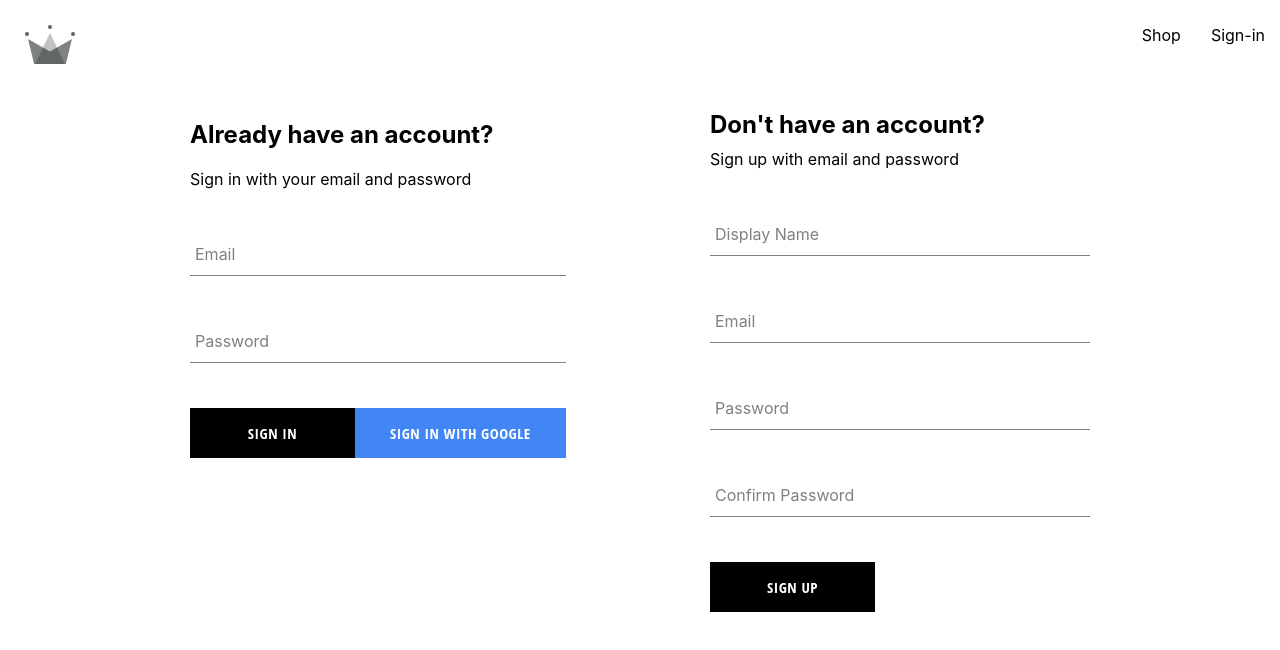
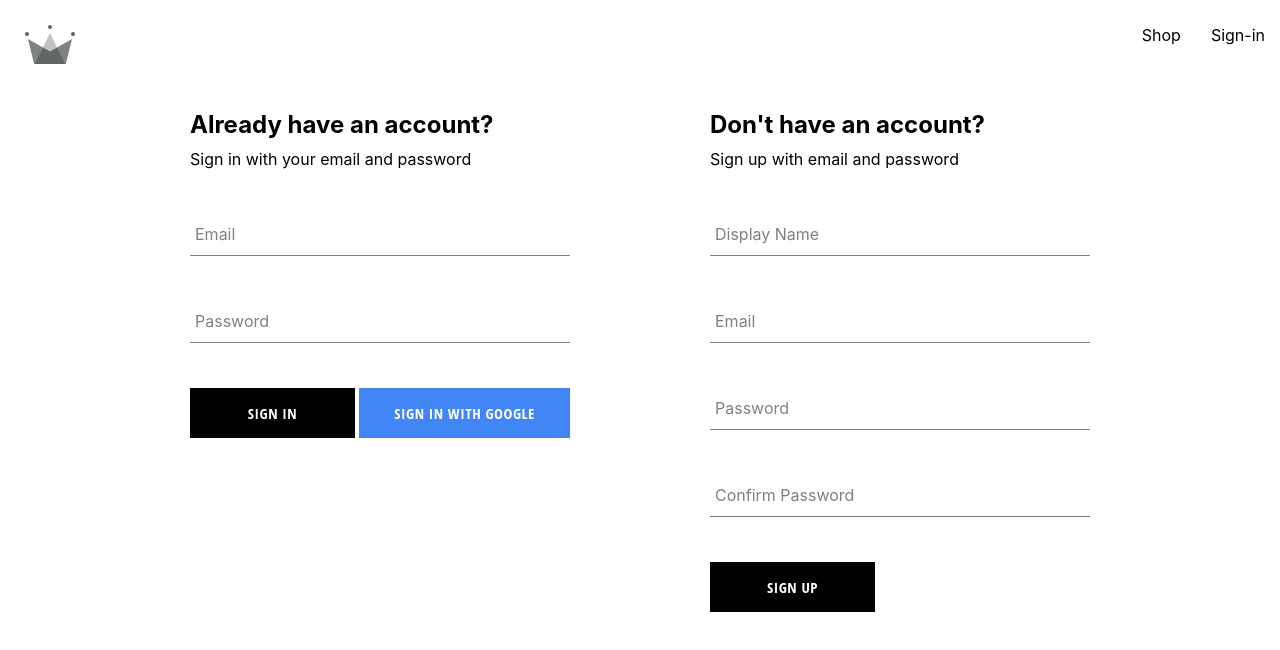
Before and after one commit to ZhangMYihua/crwn-clothing-v2, a React (Create React App) app: page /auth in a window 1280 px wide. Shown: the top 650 px of the page. Built offline with nearby package versions, Linux system fonts and the light colour scheme; no server answers.

Commit message:
-changed style

```diff
--- a/src/components/sign-in-form/index.jsx
+++ b/src/components/sign-in-form/index.jsx
@@ -28,16 +28,7 @@ const SignInForm = () => {
       await signInAuthUserWithEmailAndPassword(email, password);
       resetFormFields();
     } catch (error) {
-      switch (error.code) {
-        case "auth/wrong-password":
-          alert("incorrect password");
-          break;
-        case "auth/user-not-found":
-          alert("User not found. Sign up to continue");
-          break;
-        default:
-          console.log(error);
-      }
+      console.log("user sign in failed", error);
     }
   };
   const handleInputChange = ({ target }) => {
--- a/src/components/sign-in-form/styles.scss
+++ b/src/components/sign-in-form/styles.scss
@@ -1,4 +1,4 @@
-.sign-up-container {
+.sign-in-container {
   display: flex;
   flex-direction: column;
   width: 380px;
@@ -6,9 +6,9 @@
   h2 {
     margin: 10px 0;
   }
+
+  .buttons-container {
+    display: flex;
+    justify-content: space-between;
+  }
 }
-
-.buttons-container {
-  display: flex;
-  justify-content: space-between;
-}
```
